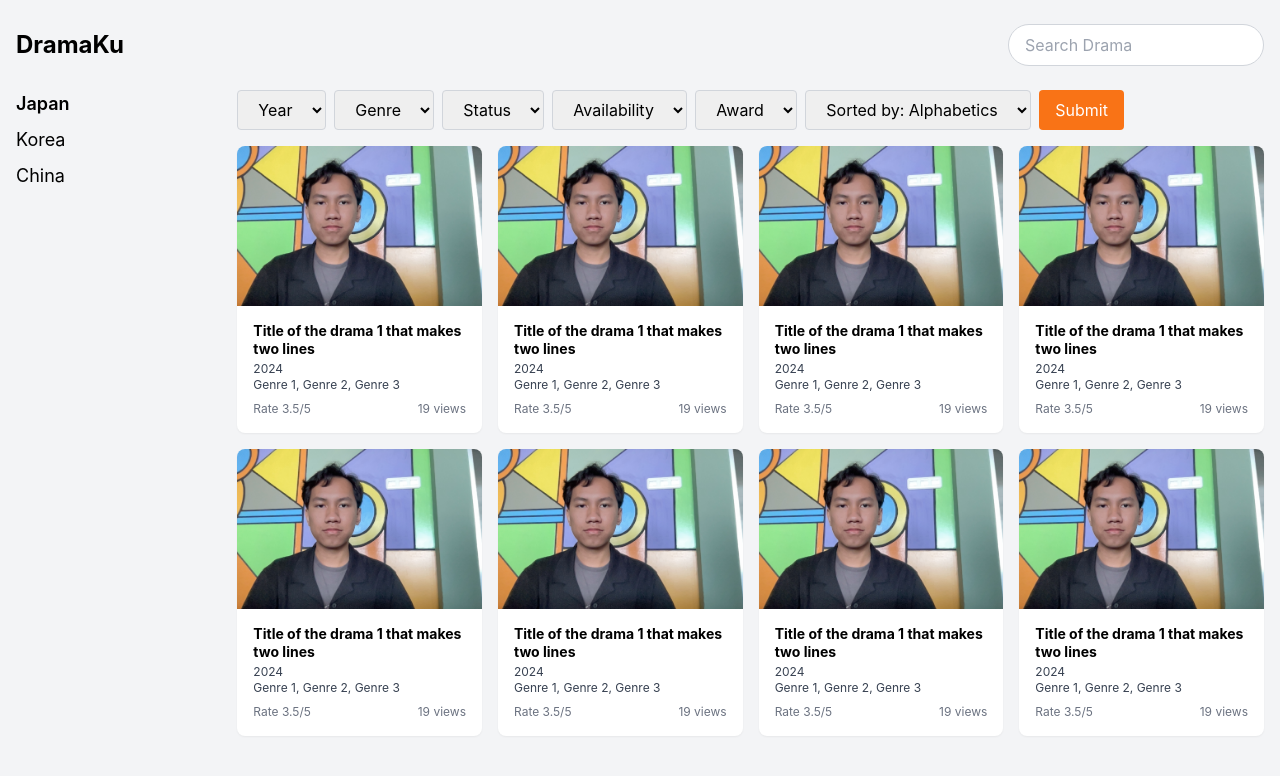
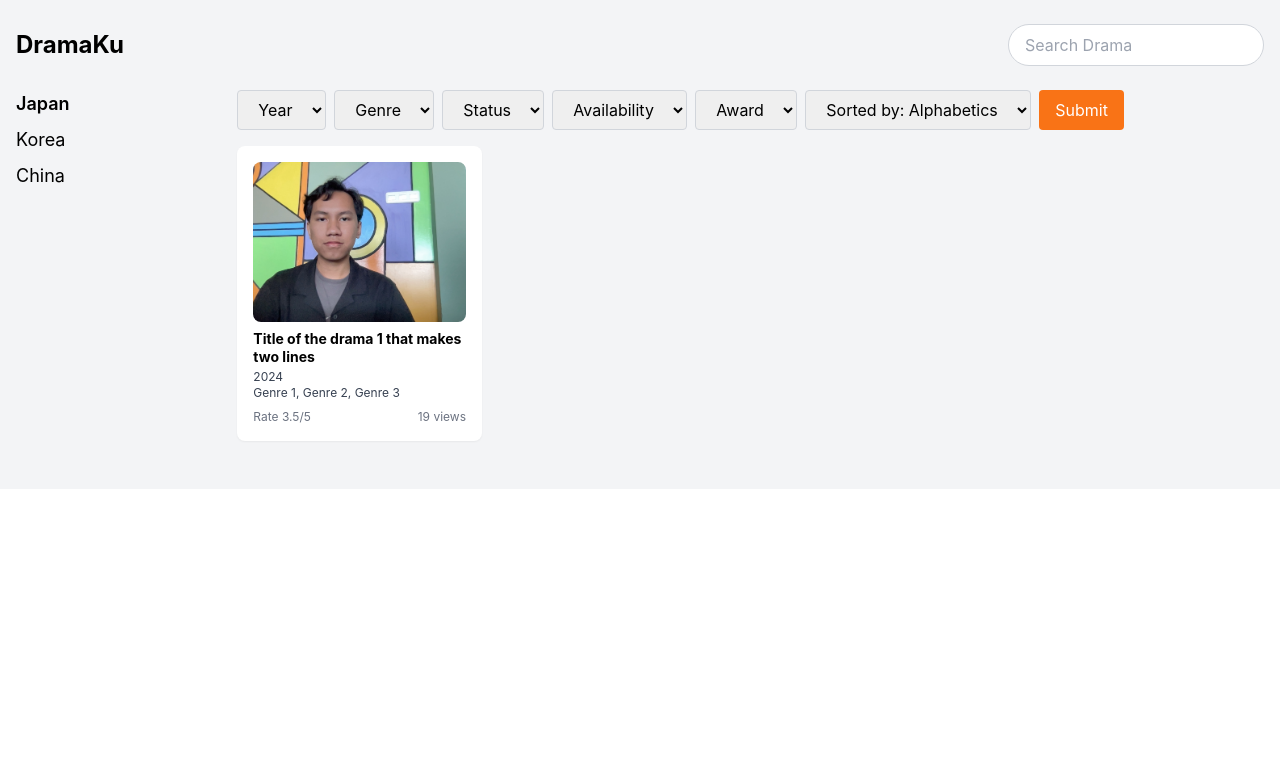
Before and after one commit to hanswryy/myweb-app, a React (Create React App) app in the folder client/: page / in a window 1280 px wide. Shown: the top 776 px of the page. Built offline with nearby package versions, Linux system fonts and the light colour scheme.

Commit message:
routing, searchCard, dll.

```diff
--- a/client/src/DetailPage.jsx
+++ b/client/src/DetailPage.jsx
@@ -12,13 +12,6 @@ function DetailPage() {
             <div className="container mx-auto px-4 py-6">
                 <div className="flex justify-between items-center mb-6">
                     <h1 className="text-2xl font-bold">DramaKu</h1>
-                    <div>
-                        <input
-                        type="text"
-                        placeholder="Search Drama"
-                        className="border border-gray-300 rounded-full px-4 py-2 w-64"
-                        />
-                    </div>
                 </div>
                 <div className="mx-auto w-2/3">
                     <div className="flex mb-6">
--- a/client/src/LandingPage.jsx
+++ b/client/src/LandingPage.jsx
@@ -1,7 +1,10 @@
-import React from 'react';
-import Card from './components/Card'; // Ensure the import path is correct
+import React, { useState } from 'react';
+import Card from './components/Card';
+import SearchCard from './components/SearchCard';
 
 function LandingPage() {
+  const [searchTerm, setSearchTerm] = React.useState("");
+
   return (
     <div className="bg-gray-100">
       <div className="container mx-auto px-4 py-6">
@@ -12,6 +15,8 @@ function LandingPage() {
               type="text"
               placeholder="Search Drama"
               className="border border-gray-300 rounded-full px-4 py-2 w-64"
+              value={searchTerm}
+              onChange={(e) => setSearchTerm(e.target.value)}
             />
           </div>
         </div>
@@ -50,7 +55,11 @@ function LandingPage() {
               </button>
             </div>
 
-            <div className="grid grid-cols-1 md:grid-cols-2 lg:grid-cols-3 xl:grid-cols-4 gap-4">
+            <div className={searchTerm ? "space-y-4" : "grid grid-cols-1 md:grid-cols-2 lg:grid-cols-3 xl:grid-cols-4 gap-4"}>
+              {searchTerm ? <SearchCard /> : <Card />}
+            </div>
+
+            {/* <div className="grid grid-cols-1 md:grid-cols-2 lg:grid-cols-3 xl:grid-cols-4 gap-4">
               <Card />
               <Card />
               <Card />
@@ -59,8 +68,7 @@ function LandingPage() {
               <Card />
               <Card />
               <Card />
-              {/* Add more <Card /> components as needed */}
-            </div>
+            </div> */}
           </div>
         </div>
       </div>
--- a/client/src/components/Card.jsx
+++ b/client/src/components/Card.jsx
@@ -1,12 +1,21 @@
 // import react
 import React from "react";
+import { useNavigate } from "react-router-dom";
 import bujank from "../images/bujank.jpg";
 
 const Card = () => {
+  const navigate = useNavigate();
+
+  const handleClick = () => {
+    navigate("/detailPage");
+  }
+
   return (
-    <div className="max-w-xs rounded-lg overflow-hidden shadow-sm bg-white">
-      <img className="w-full h-40 object-cover" src={bujank} alt="Sample" />
-      <div className="px-4 py-4">
+    <div className="max-w-xs rounded-lg overflow-hidden shadow-sm bg-white p-4" onClick={handleClick}>
+      <div className="flex-shrink-0">
+        <img className="w-full h-40 object-cover rounded-lg" src={bujank} alt="Sample" />
+      </div>
+      <div className="pt-2">
         <div className="font-bold text-sm mb-1 leading-tight">
           Title of the drama 1 that makes two lines
         </div>
--- /dev/null
+++ b/client/src/components/SearchCard.jsx
@@ -0,0 +1,32 @@
+import React from 'react';
+import { useNavigate } from "react-router-dom";
+import bujank from "../images/bujank.jpg";
+
+const SearchCard = () => {
+    const navigate = useNavigate();
+
+    const handleClick = () => {
+        navigate("/detailPage");
+    }
+
+    return (
+        <div class="flex items-start space-x-4 p-4 bg-white shadow rounded-lg" onClick={handleClick}>
+            <div class="flex-shrink-0">
+                <img class="w-full h-40 object-cover rounded-lg" src={bujank} alt="Sample" />
+            </div>
+
+            <div class="flex-1 flex flex-col justify-between">
+                <h3 class="text-lg font-semibold leading-tight">
+                Title of the drama 1 that makes two lines
+                </h3>
+                <p class="text-sm text-gray-500">2024</p>
+                <p class="text-sm text-gray-700">Genre 1, Genre 2, Genre 3</p>
+                <p class="text-sm text-gray-700">Actor 1, Actor 2, Actor 3</p>
+            </div>
+
+            <div class="text-sm text-gray-500 self-end">19 views</div>
+        </div>
+    );
+};
+
+export default SearchCard;
--- a/client/src/index.js
+++ b/client/src/index.js
@@ -1,19 +1,21 @@
 import React from 'react';
 import ReactDOM from 'react-dom/client';
 import './index.css';
-import App from './App';
+import reportWebVitals from './reportWebVitals';
+import { BrowserRouter as Router, Routes, Route } from 'react-router-dom';
 import LandingPage from './LandingPage';
-import reportWebVitals from './reportWebVitals';
 import DetailPage from './DetailPage';
 
 const root = ReactDOM.createRoot(document.getElementById('root'));
 root.render(
   <React.StrictMode>
-    <LandingPage />
+    <Router>
+      <Routes>
+        <Route path="/" element={<LandingPage />} />
+        <Route path="/detailPage" element={<DetailPage />} />
+      </Routes>
+    </Router>
   </React.StrictMode>
 );
 
-// If you want to start measuring performance in your app, pass a function
-// to log results (for example: reportWebVitals(console.log))
-// or send to an analytics endpoint. Learn more: https://bit.ly/CRA-vitals
 reportWebVitals();
```
Also changed, not shown: client/src/index.css (line endings or trailing spaces).
